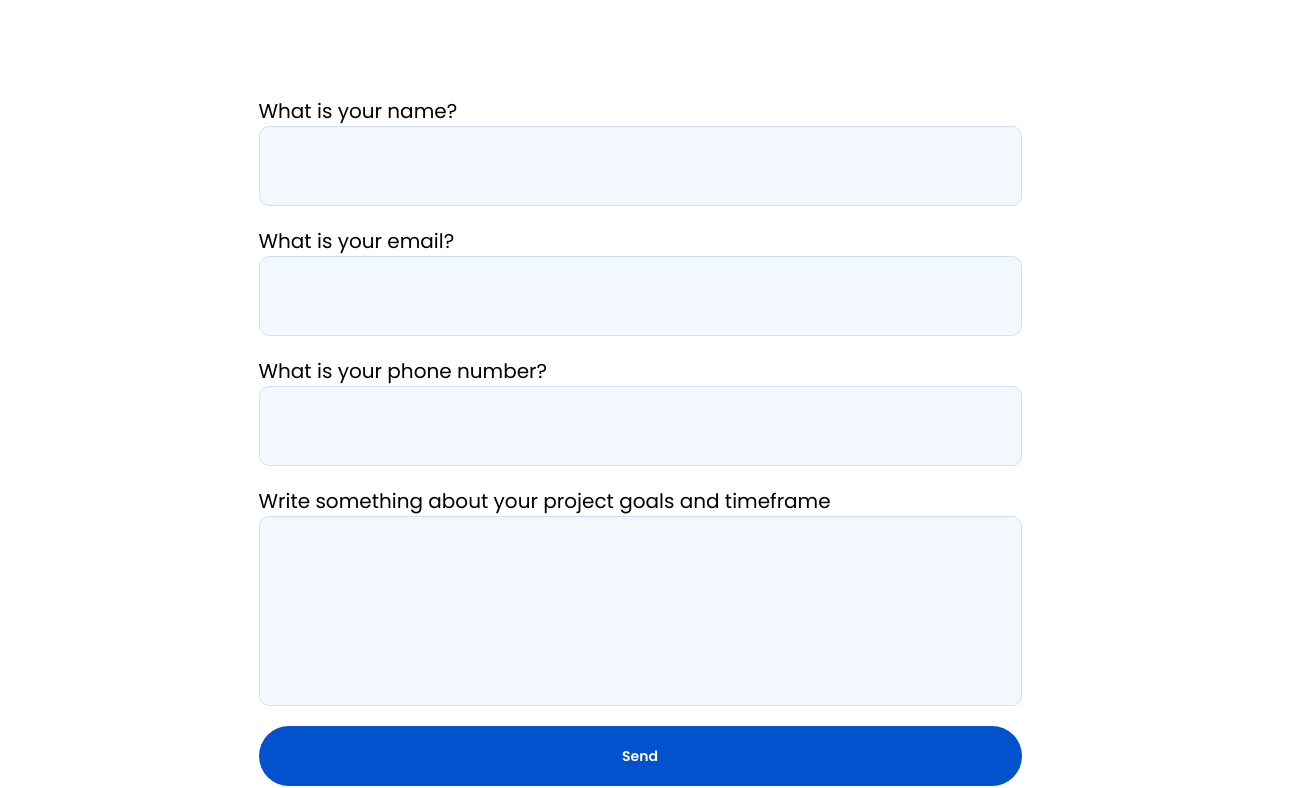
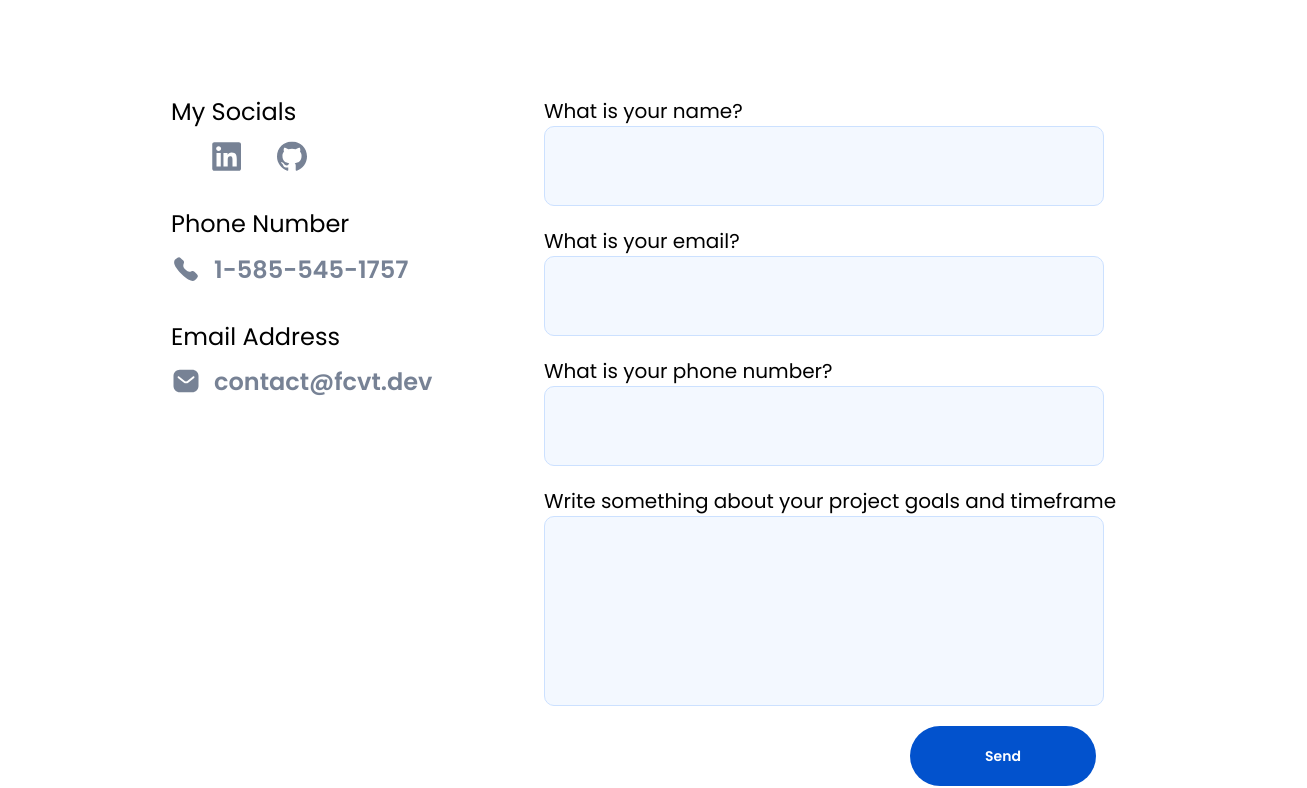
Before and after one commit to austinmargarone/portfolio, a Next.js app: page /contact in a window 1280 px wide. Shown: the part 312-1100 px from the top of the page, 1307 px wide, since content can reach past the window. Built offline with nearby package versions, Linux system fonts and the light colour scheme.

Commit message:
feat: contact style

```diff
--- a/app/contact/page.tsx
+++ b/app/contact/page.tsx
@@ -6,11 +6,11 @@ import React from "react";
 const page = () => {
   return (
     <>
-      <div>
+      <div className="mx-auto md:max-w-[50rem] lg:max-w-[60rem] xl:max-w-[75rem]">
         <section>
           <ContactHeading />
         </section>
-        <section className="flex flex-col">
+        <section className="mx-auto flex flex-col lg:flex-row-reverse">
           <div className="flex">
             <ContactForm />
           </div>
--- a/app/globals.css
+++ b/app/globals.css
@@ -478,4 +478,10 @@
     border: 1px solid #cce1ff;
     background: var(--white-800, #f3f8ff);
   }
+
+  .send {
+    width: 11.625rem;
+    padding: 1.25rem 0.75rem;
+    gap: 0.625rem;
+  }
 }
--- a/components/contact/ContactForm.tsx
+++ b/components/contact/ContactForm.tsx
@@ -93,7 +93,7 @@ export default function ContactForm() {
     <>
       <form
         onSubmit={(handleSubmit(onSubmit), sendEmail)}
-        className="mx-auto flex min-w-[24.5625rem] flex-col gap-[1.25rem] px-[1.5rem] py-[3rem]"
+        className="mx-auto flex min-w-[24.5625rem] flex-col gap-[1.25rem] px-[1.5rem] py-[3rem] md:mx-0 lg:w-[37.5rem] xl:w-[50.3rem]"
         ref={form}
       >
         <div>
@@ -101,7 +101,7 @@ export default function ContactForm() {
           <input
             {...register("name")}
             type="name"
-            className="textbox h-[3.5rem] min-w-[21.5625rem] md:h-[5rem] md:w-[47.6875rem]"
+            className="textbox h-[3.5rem] min-w-[21.5625rem] pl-3 md:h-[5rem] md:w-[47.6875rem] lg:w-[35rem] xl:w-[47.6875rem]"
             name="user_name"
             required
           />
@@ -114,7 +114,7 @@ export default function ContactForm() {
           <input
             {...register("email")}
             type="email"
-            className="textbox h-[3.75rem] min-w-[21.5625rem] md:h-[5rem] md:w-[47.6875rem]"
+            className="textbox h-[3.75rem] min-w-[21.5625rem] pl-3 md:h-[5rem] md:w-[47.6875rem] lg:w-[35rem] xl:w-[47.6875rem]"
             name="user_email"
           />
         </div>
@@ -123,7 +123,7 @@ export default function ContactForm() {
           <input
             {...register("phone")}
             type="phone"
-            className="textbox h-[3.75rem] min-w-[21.5625rem] md:h-[5rem] md:w-[47.6875rem]"
+            className="textbox h-[3.75rem] min-w-[21.5625rem] pl-3 md:h-[5rem] md:w-[47.6875rem] lg:w-[35rem] xl:w-[47.6875rem]"
             name="user_phone"
           />
         </div>
@@ -134,18 +134,20 @@ export default function ContactForm() {
           <input
             {...register("description")}
             type="description"
-            className="textbox min-h-[11.875rem] min-w-[21.5625rem] md:w-[47.6875rem]"
+            className="textbox min-h-[11.875rem] min-w-[21.5625rem] pl-3 md:w-[47.6875rem] lg:w-[35rem] xl:w-[47.6875rem]"
             name="user_message"
           />
         </div>
+        <div className="justify-end md:flex">
           <button
             disabled={isSubmitting}
             type="submit"
-          className="flex h-[3.75rem] w-full justify-center gap-[.42194rem] rounded-[379.77006rem] bg-blue px-[0.50638rem] py-[0.84394rem] disabled:bg-blue1"
+            className="md:send flex h-[3.75rem] w-full justify-center gap-[.42194rem] rounded-[379.77006rem] bg-blue px-[0.50638rem] py-[0.84394rem] disabled:bg-blue1"
             value="Send"
           >
-          <p className="smallbold my-auto flex text-white	">Send</p>
+            <p className="smallbold my-auto flex	text-white">Send</p>
           </button>
+        </div>
       </form>
     </>
   );
--- a/components/contact/ContactHeading.tsx
+++ b/components/contact/ContactHeading.tsx
@@ -4,12 +4,12 @@ const ContactHeading = () => {
   return (
     <>
       <section className="casehead form mx-auto flex w-[21rem] flex-col md:w-[41.125rem]">
-        <h1 className="casetitle md:projectstitlelg dark:text-white">
+        <h1 className="casetitle md:projectstitlelg mx-auto dark:text-white">
           <span className="underline-magic md:projectheaddinglg w-full">
             Get in Touch
           </span>
         </h1>
-        <p className="md:projectdescriptionlg smallreg flex pt-[1.25rem] text-center text-slate dark:text-white1 md:px-[2rem] md:pt-[1.8rem]">
+        <p className="md:projectdescriptionlg smallreg mx-auto flex pt-[1.25rem] text-center text-slate dark:text-white1 md:px-[2rem] md:pt-[1.8rem]">
           Contact me to collaborate on Your Next Project
         </p>
       </section>
--- a/components/contact/ContactInfo.tsx
+++ b/components/contact/ContactInfo.tsx
@@ -4,10 +4,10 @@ import React from "react";
 const ContactInfo = () => {
   return (
     <>
-      <section className="contactinfo mx-auto flex flex-col gap-[2.25rem]">
+      <section className="contactinfo mx-auto flex flex-col gap-[2.25rem] md:mx-0">
         <div className="flex flex-col">
           <p className="regp md:regbase flex">My Socials</p>
-          <div className="flex gap-[2.25rem] pl-[2.5rem] pt-[.88rem]">
+          <div className="flex gap-[2.25rem] pl-[2.5rem] pt-[.88rem] md:hidden">
             <div>
               <Image
                 src="/Social.svg"
@@ -25,19 +25,59 @@ const ContactInfo = () => {
               />
             </div>
           </div>
+          <div className="hidden  md:block">
+            <div className="flex gap-[2.25rem] pl-[2.5rem] pt-[.88rem]">
+              <div>
+                <Image
+                  src="/Social.svg"
+                  width={30}
+                  height={30}
+                  alt="Social Link"
+                />
+              </div>
+              <div>
+                <Image
+                  src="/GitHub.svg"
+                  width={30}
+                  height={30}
+                  alt="Github Link"
+                />
+              </div>
+            </div>
+          </div>
         </div>
         <div>
           <p className="regp md:regbase">Phone Number</p>
           <div className="flex gap-[.82rem] pt-[.88rem]">
-            <Image src="/Call.svg" width={24} height={24} alt="Phone" />
-            <p className="boldp">1-585-545-1757</p>
+            <div className="flex md:hidden">
+              <Image src="/Call.svg" width={24} height={24} alt="Phone" />
+            </div>
+            <div className="hidden md:block">
+              <Image src="/Call.svg" width={30} height={30} alt="Phone" />
+            </div>
+            <p className="boldp md:boldbase text-grey">1-585-545-1757</p>
           </div>
         </div>
         <div>
           <p className="regp md:regbase">Email Address</p>
           <div className="flex gap-[.82rem] pt-[.88rem]">
-            <Image src="/Message.svg" width={24} height={24} alt="<Message>" />
-            <p className="boldp">contact@fcvt.dev</p>
+            <div className="flex md:hidden">
+              <Image
+                src="/Message.svg"
+                width={24}
+                height={24}
+                alt="<Message>"
+              />
+            </div>
+            <div className="hidden md:block">
+              <Image
+                src="/Message.svg"
+                width={30}
+                height={30}
+                alt="<Message>"
+              />
+            </div>
+            <p className="boldp md:boldbase text-grey">contact@fcvt.dev</p>
           </div>
         </div>
       </section>
```
Lines whose indentation alone changed are shown as unchanged.
